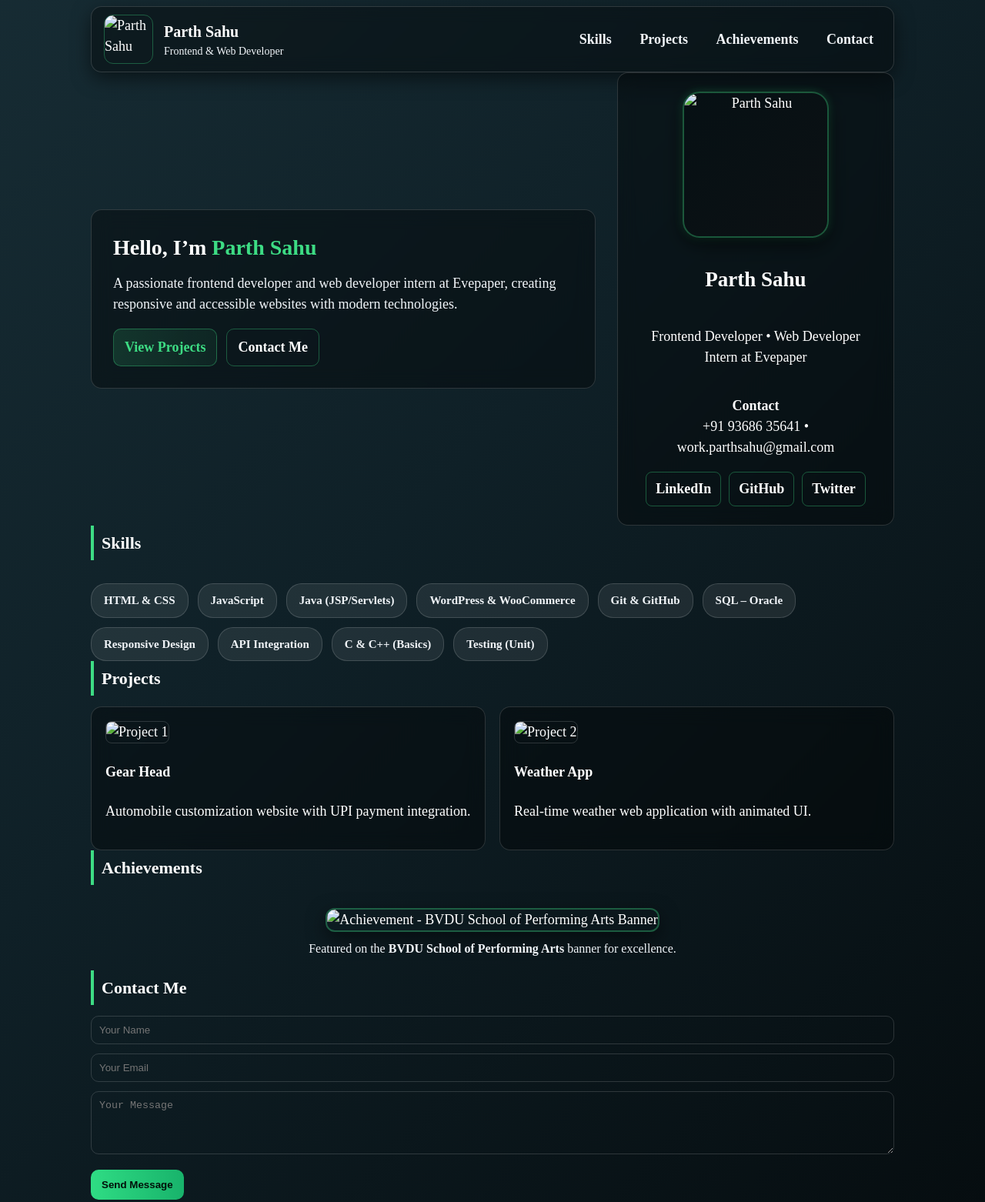
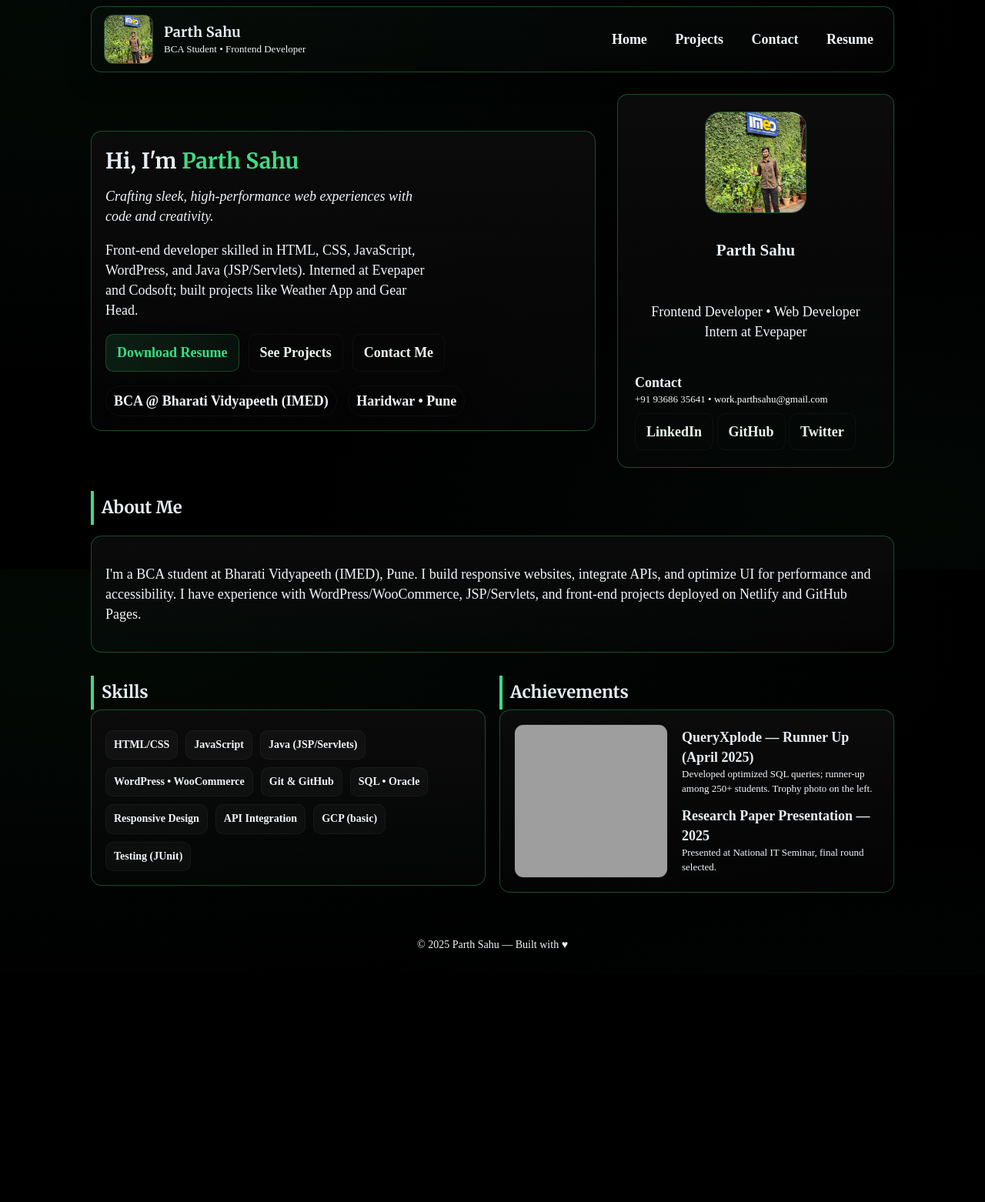
Before and after one commit to parth-sahuji/parth-portfolio, a website: page index.html in a window 1280 px wide. Shown: the part 60-1622 px from the top of the page at 77% size. After the commit the page ends 1326 px from the top, so only its background shows below. Drawn offline with Linux system fonts and the light colour scheme; grey boxes are pictures that could not be loaded.

Commit message:
Fixed image paths and organized into images/ folder

```diff
--- a/index.html
+++ b/index.html
@@ -1,122 +1,124 @@
-<!DOCTYPE html>
+<!doctype html>
 <html lang="en">
 <head>
-  <meta charset="UTF-8">
-  <meta name="viewport" content="width=device-width, initial-scale=1.0">
-  <title>Parth Sahu | Portfolio</title>
+  <meta charset="utf-8" />
+  <meta name="viewport" content="width=device-width,initial-scale=1" />
+  <title>Parth Sahu — Portfolio</title>
+  <meta name="description" content="Parth Sahu — Web Developer | BCA Student | Frontend Developer" />
+  <link href="https://fonts.googleapis.com/css2?family=Merriweather:wght@300;400;700&display=swap" rel="stylesheet">
   <link rel="stylesheet" href="styles.css">
 </head>
 <body>
   <div class="container">
-
-    <!-- ===== Navbar ===== -->
-    <header>
+    <header class="reveal">
       <div class="brand">
-        <div class="avatar">
-          <img src="images/profile.jpg" alt="Parth Sahu">
-        </div>
+        <div class="avatar"><img src="assets/profile.jpg" alt="Parth Sahu"></div>
         <div>
           <h1>Parth Sahu</h1>
-          <p>Frontend & Web Developer</p>
+          <p>BCA Student • Frontend Developer</p>
         </div>
       </div>
       <nav>
-        <a href="#skills">Skills</a>
-        <a href="#projects">Projects</a>
-        <a href="#achievements">Achievements</a>
-        <a href="#contact">Contact</a>
+        <a href="index.html">Home</a>
+        <a href="projects.html">Projects</a>
+        <a href="contact.html">Contact</a>
+        <a href="https://drive.google.com/file/d/1-7qFLZ5HQ_Cn3EhqAwYAF9TGGl60djtQ/view?usp=sharing" target="_blank">Resume</a>
       </nav>
     </header>
 
-    <!-- ===== Hero Section ===== -->
-    <section class="hero">
-      <div class="intro">
-        <h2>Hello, I’m <span class="title">Parth Sahu</span></h2>
-        <p>A passionate frontend developer and web developer intern at Evepaper, creating responsive and accessible websites with modern technologies.</p>
+    <main>
+      <section class="hero reveal">
+        <div class="intro card">
+          <h2>Hi, I'm <span class="title">Parth Sahu</span></h2>
+          <p><em>Crafting sleek, high-performance web experiences with code and creativity.</em></p>
+          <p class="muted">
+            Front-end developer skilled in HTML, CSS, JavaScript, WordPress, and Java (JSP/Servlets).
+            Interned at Evepaper and Codsoft; built projects like Weather App and Gear Head.
+          </p>
           <div class="cta">
-          <a href="#projects" class="btn primary">View Projects</a>
-          <a href="mailto:work.parthsahu@gmail.com" class="btn">Contact Me</a>
+            <a class="btn primary" href="https://drive.google.com/file/d/1-7qFLZ5HQ_Cn3EhqAwYAF9TGGl60djtQ/view?usp=sharing" target="_blank">Download Resume</a>
+            <a class="btn" href="projects.html">See Projects</a>
+            <a class="btn" href="contact.html">Contact Me</a>
+          </div>
+          <div style="margin-top:18px" class="muted">
+            <span class="chip">BCA @ Bharati Vidyapeeth (IMED)</span>
+            <span style="margin-left:10px" class="chip">Haridwar • Pune</span>
           </div>
         </div>
 
-      <!-- Profile Card -->
-      <div class="profile-card">
-        <div class="profile-photo">
-          <img src="images/profile.jpg" alt="Parth Sahu">
-        </div>
-        <h2>Parth Sahu</h2>
-        <p>Frontend Developer • Web Developer <br> Intern at Evepaper</p>
-        <div class="contact-info">
-          <p><strong>Contact</strong><br>
+        <aside class="card profile-card">
+          <div class="profile-photo"><img src="assets/profile.jpg" alt="Parth"></div>
+          <h3>Parth Sahu</h3>
+          <p class="muted">Frontend Developer • Web Developer Intern at Evepaper</p>
+          <div style="width:100%;margin-top:10px;text-align:left" class="muted small">
+            <strong>Contact</strong>
+            <div class="time">
               +91 93686 35641 •
               <a href="mailto:work.parthsahu@gmail.com">work.parthsahu@gmail.com</a>
+            </div>
+            <div style="margin-top:8px">
+              <a class="btn" href="https://www.linkedin.com/in/parth-sahu-ji" target="_blank">LinkedIn</a>
+              <a class="btn" href="https://github.com/parth-sahuji" target="_blank">GitHub</a>
+              <a class="btn" href="https://twitter.com/PARTH_SAHU_JI" target="_blank">Twitter</a>
+            </div>
+          </div>
+        </aside>
+      </section>
+
+      <section id="about" class="reveal">
+        <h3 class="section-title">About Me</h3>
+        <div class="card">
+          <p class="muted">
+            I'm a BCA student at Bharati Vidyapeeth (IMED), Pune. I build responsive websites, integrate APIs,
+            and optimize UI for performance and accessibility. I have experience with WordPress/WooCommerce,
+            JSP/Servlets, and front-end projects deployed on Netlify and GitHub Pages.
           </p>
         </div>
-        <div class="socials">
-          <a href="https://linkedin.com" target="_blank">LinkedIn</a>
-          <a href="https://github.com" target="_blank">GitHub</a>
-          <a href="https://twitter.com" target="_blank">Twitter</a>
+      </section>
+
+      <section id="skills" class="grid-2 reveal">
+        <div>
+          <h3 class="section-title">Skills</h3>
+          <div class="card">
+            <div class="skills-list">
+              <div class="skill">HTML/CSS</div>
+              <div class="skill">JavaScript</div>
+              <div class="skill">Java (JSP/Servlets)</div>
+              <div class="skill">WordPress • WooCommerce</div>
+              <div class="skill">Git & GitHub</div>
+              <div class="skill">SQL • Oracle</div>
+              <div class="skill">Responsive Design</div>
+              <div class="skill">API Integration</div>
+              <div class="skill">GCP (basic)</div>
+              <div class="skill">Testing (JUnit)</div>
+            </div>
+          </div>
+        </div>
+
+        <div>
+          <h3 class="section-title">Achievements</h3>
+          <div class="card featured-ach reveal">
+            <img src="assets/trophyImage.jpg" alt="Trophy image">
+            <div>
+              <strong>QueryXplode — Runner Up (April 2025)</strong>
+              <div class="muted time">Developed optimized SQL queries; runner-up among 250+ students. Trophy photo on the left.</div>
+              <div style="margin-top:12px">
+                <strong>Research Paper Presentation — 2025</strong>
+                <div class="muted time">Presented at National IT Seminar, final round selected.</div>
+              </div>
+            </div>
           </div>
         </div>
       </section>
 
-    <!-- ===== Skills Section ===== -->
-    <section id="skills">
-      <h3 class="section-title">Skills</h3>
-      <div class="skills">
-        <span class="skill">HTML & CSS</span>
-        <span class="skill">JavaScript</span>
-        <span class="skill">Java (JSP/Servlets)</span>
-        <span class="skill">WordPress & WooCommerce</span>
-        <span class="skill">Git & GitHub</span>
-        <span class="skill">SQL – Oracle</span>
-        <span class="skill">Responsive Design</span>
-        <span class="skill">API Integration</span>
-        <span class="skill">C & C++ (Basics)</span>
-        <span class="skill">Testing (Unit)</span>
+      <footer class="reveal">
+        <div class="muted">© <span id="yr"></span> Parth Sahu — Built with ♥</div>
+      </footer>
+    </main>
   </div>
-    </section>
 
-    <!-- ===== Projects Section ===== -->
-    <section id="projects">
-      <h3 class="section-title">Projects</h3>
-      <div class="projects">
-        <div class="project">
-          <img src="images/project1.jpg" alt="Project 1">
-          <h4>Gear Head</h4>
-          <p>Automobile customization website with UPI payment integration.</p>
-        </div>
-        <div class="project">
-          <img src="images/project2.jpg" alt="Project 2">
-          <h4>Weather App</h4>
-          <p>Real-time weather web application with animated UI.</p>
-        </div>
-      </div>
-    </section>
-
-    <!-- ===== Achievements Section ===== -->
-    <section id="achievements">
-      <h3 class="section-title">Achievements</h3>
-      <div class="achievement">
-        <img src="images/achievement1.jpg" alt="Achievement - BVDU School of Performing Arts Banner">
-        <p>Featured on the <strong>BVDU School of Performing Arts</strong> banner for excellence.</p>
-      </div>
-    </section>
-
-    <!-- ===== Contact Section ===== -->
-    <section id="contact">
-      <h3 class="section-title">Contact Me</h3>
-      <form>
-        <input type="text" placeholder="Your Name" required>
-        <input type="email" placeholder="Your Email" required>
-        <textarea rows="4" placeholder="Your Message"></textarea>
-        <button type="submit">Send Message</button>
-      </form>
-    </section>
-
-    <footer>
-      <p>© 2025 Parth Sahu. All rights reserved.</p>
-    </footer>
-  </div>
+  <button id="topbtn" class="topbtn" title="Back to top">↑</button>
+  <script src="script.js"></script>
+  <script defer src="/_vercel/insights/script.js"></script>
 </body>
 </html>
--- a/styles.css
+++ b/styles.css
@@ -1,217 +1,171 @@
-:root {
-  --bg: #000;
-  --card: #0b0b0b;
-  --muted: #9aa0a6;
-  --accent: #3ddc84;
-  --maxw: 1100px;
+:root{
+  --bg:#000;
+  --card:#0b0b0b;
+  --muted:#9aa0a6;
+  --accent:#3ddc84;
+  --glass: rgba(255,255,255,0.03);
+  --glass-border: rgba(255,255,255,0.04);
+  --maxw:1100px;
+}
+*{box-sizing:border-box}
+html,body{height:100%}
+body{
+  margin:0;
+  background: radial-gradient(1200px 500px at 10% 10%, rgba(61,220,132,0.04), transparent),
+              radial-gradient(800px 400px at 90% 90%, rgba(61,220,132,0.03), transparent),
+              var(--bg);
+  color:#e6eef3;
+  font-family: "Times New Roman", Times, serif;
+  -webkit-font-smoothing:antialiased;
+  -moz-osx-font-smoothing:grayscale;
+  line-height:1.45;
+  font-size:16px;
+}
+.container{max-width:var(--maxw);margin:40px auto;padding:28px;}
+header{display:flex;align-items:center;justify-content:space-between;gap:20px;padding:10px 16px;border-radius:14px;background: linear-gradient(180deg, rgba(255,255,255,0.02), rgba(255,255,255,0.01));border: 1px solid rgba(255,255,255,0.03);backdrop-filter: blur(6px);box-shadow: 0 6px 30px rgba(0,0,0,0.6);}
+.brand{display:flex;align-items:center;gap:14px;}
+.avatar{width:56px; height:56px;border-radius:12px;overflow:hidden;background:#0b0b0b;border:1px solid var(--glass-border);display:flex;align-items:center;justify-content:center;}
+.avatar img{width:100%;height:100%;object-fit:cover;display:block;}
+.brand h1{margin:0;font-size:18px;letter-spacing:0.2px;font-family:'Merriweather', serif;}
+.brand p{margin:0;font-size:13px;color:#f1f5f9}
+nav a{color:#f1f5f9; text-decoration:none; font-weight:600; margin-left:12px;padding:8px 10px; border-radius:8px; transition:all .25s ease;}
+nav a:hover{color:#fff; background:rgba(255,255,255,0.03); transform:translateY(-2px)}
+main{margin-top:28px; display:grid; gap:30px}
+/* Hero */
+.hero{display:grid;grid-template-columns:1fr 360px;gap:28px;align-items:center;}
+.intro{background: linear-gradient(180deg, rgba(255,255,255,0.01), transparent);padding:28px;border-radius:14px;border:1px solid var(--glass-border);}
+.intro h2{margin:0;font-size:28px;font-family:'Merriweather', serif;}
+.intro .title{color:var(--accent);font-weight:700;margin-top:6px}
+.intro p{color:#f1f5f9;margin-top:12px;max-width:68%}
+.cta{margin-top:16px;display:flex;gap:12px;flex-wrap:wrap;}
+.btn{background:transparent;border:1px solid var(--glass-border);padding:10px 14px;border-radius:10px;color:#eaf6ec;font-weight:700;text-decoration:none;display:inline-flex;gap:10px;align-items:center;transition:all .18s ease;}
+.btn.primary{background: linear-gradient(90deg, rgba(61,220,132,0.12), rgba(61,220,132,0.06));border: 1px solid rgba(61,220,132,0.25);color:var(--accent);box-shadow: 0 8px 30px rgba(61,220,132,0.03);}
+.card{background:linear-gradient(180deg,var(--card), rgba(255,255,255,0.01));border-radius:14px;padding:18px;border:1px solid var(--glass-border);}
+.profile-card{display:flex;flex-direction:column;gap:12px;align-items:center;text-align:center;padding:22px;}
+.profile-photo{width:120px;height:120px;border-radius:20px;background:linear-gradient(135deg,#061014,#0c1114);border:1px solid var(--glass-border);display:flex;align-items:center;justify-content:center;font-size:36px;color:#accent;overflow:hidden;}
+.profile-photo img{width:100%;height:100%;object-fit:cover;display:block;}
+section{display:grid;gap:14px}
+h3.section-title{font-size:22px;margin:0;padding:6px 10px;border-left:4px solid var(--accent);display:inline-block;font-family:'Merriweather', serif}
+.grid-2{display:grid;grid-template-columns:1fr 1fr;gap:18px}
+.skills-list{display:flex;flex-wrap:wrap;gap:10px;margin-top:8px}
+.skill{background:var(--glass);border-radius:10px;padding:8px 10px;border:1px solid var(--glass-border);font-weight:600;color:#f1f5f9;font-size:14px}
+.projects{display:grid;grid-template-columns:repeat(2,1fr);gap:18px}
+.project{border-radius:12px;padding:14px;background:linear-gradient(180deg, rgba(255,255,255,0.01), transparent);border:1px solid var(--glass-border);display:flex;flex-direction:column;gap:10px;min-height:160px;transition:transform .25s cubic-bezier(.2,.9,.3,1), box-shadow .25s;}
+.project:hover{transform:translateY(-8px);box-shadow:0 18px 40px rgba(0,0,0,0.6)}
+.project img{width:100%;height:120px;object-fit:cover;border-radius:8px;border:1px solid rgba(255,255,255,0.02)}
+.timeline{display:flex;flex-direction:column;gap:12px}
+.work{padding:12px;border-radius:10px;background:var(--glass-2);border:1px solid rgba(255,255,255,0.02)}
+.time{color:#f1f5f9;font-size:13px}
+.contact-grid{display:grid;grid-template-columns:1fr 320px;gap:18px}
+form input, form textarea{width:100%;padding:10px;border-radius:10px;background:transparent;border:1px solid var(--glass-border);color:#e6eef3;outline:none;margin-bottom:12px;resize:vertical;}
+form button{padding:12px 14px;border-radius:10px;border:0;background:linear-gradient(90deg,#2fdc84,#18b36b);color:#02110a;font-weight:800;cursor:pointer}
+footer{margin-top:28px;text-align:center;color:#f1f5f9;font-size:14px}
+@media(max-width:980px){
+  .hero{grid-template-columns:1fr}
+  .projects{grid-template-columns:1fr}
+  .contact-grid{grid-template-columns:1fr}
+  .grid-2{grid-template-columns:1fr}
+}
+/* Animations */
+.reveal{opacity:0;transform: translateY(18px);transition: all 0.7s cubic-bezier(.2,.9,.3,1);will-change:transform,opacity;}
+.reveal.active{opacity:1; transform:none;}
+.muted{color:#f1f5f9}
+.chip{display:inline-block;padding:6px 10px;border-radius:999px;border:1px solid var(--glass-border);font-weight:700}
+.socials{display:flex;gap:10px;justify-content:center}
+.socials a{color:#f1f5f9;text-decoration:none;font-weight:700;padding:8px;border-radius:8px}
+.topbtn{position:fixed;right:20px;bottom:22px;background:linear-gradient(90deg,#2fdc84,#18b36b);border:none;padding:12px;border-radius:12px;cursor:pointer;display:none;box-shadow:0 10px 30px rgba(0,0,0,0.6)}
+.featured-ach{display:grid;grid-template-columns:200px 1fr;gap:18px;align-items:center}
+.featured-ach img{width:200px;height:200px;object-fit:cover;border-radius:12px;border:1px solid var(--glass-border)}
+.project.enlarged img{height:180px}
+.project.enlarged:hover img{box-shadow:0 0 20px rgba(61,220,132,0.6)}
+
+/* ===== Custom Updates ===== */
+
+/* Bigger base text */
+body { font-size: 18px; }
+
+/* Borders more visible */
+header, .card, .project, form input, form textarea, .avatar, .profile-photo {
+  border: 1.2px solid rgba(61,220,132,0.32);
 }
 
-/* ===== Global ===== */
-* { box-sizing: border-box; }
-html, body { height: 100%; margin: 0; }
+/* Avatar & Profile photo */
+.avatar { width: 64px; height: 64px; }
+.profile-photo { width: 132px; height: 132px; }
 
-/* Animated gradient background */
-body {
-  font-family: "Times New Roman", Times, serif;
-  line-height: 1.5;
-  font-size: 18px;
-  color: #ffffff;
-  background: linear-gradient(-45deg, #000000, #0f2027, #203a43, #2c5364);
-  background-size: 400% 400%;
-  animation: gradientBG 20s ease infinite;
-}
-@keyframes gradientBG {
-  0% { background-position: 0% 50%; }
-  50% { background-position: 100% 50%; }
-  100% { background-position: 0% 50%; }
+/* Project images */
+.project img { height: 130px; }
+.project.enlarged img { height: 160px; }
+
+/* Buttons & links hover */
+.btn, nav a, .socials a { transition: all 0.25s ease; }
+.btn:hover, nav a:hover, .socials a:hover {
+  transform: translateY(-2px) scale(1.03);
+  box-shadow: 0 0 10px rgba(61,220,132,0.45);
+  color: var(--accent);
 }
 
-.container { max-width: var(--maxw); margin: 40px auto; padding: 28px; }
-
-/* ===== Header (Navbar) ===== */
-header {
-  display: flex; align-items: center; justify-content: space-between;
-  gap: 20px; padding: 10px 16px;
-  border-radius: 14px;
-  background: rgba(0, 0, 0, 0.35);
-  border: 1px solid rgba(255, 255, 255, 0.15);
-  backdrop-filter: blur(10px);
-  -webkit-backdrop-filter: blur(10px);
-  box-shadow: 0 8px 24px rgba(0,0,0,0.5);
+/* Add border to socials (LinkedIn/GitHub/Twitter) */
+.socials a {
+  border: 1.2px solid rgba(61,220,132,0.35);
+  padding: 8px 12px;
+}
+.socials a:hover {
+  background: rgba(61,220,132,0.1);
+  box-shadow: 0 0 10px rgba(61,220,132,0.45);
 }
 
-.brand { display: flex; align-items: center; gap: 14px; }
-.avatar {
-  width: 64px; height: 64px; border-radius: 12px; overflow: hidden;
-  border: 1.5px solid rgba(61,220,132,0.35);
+/* Cards/projects hover */
+.card:hover, .project:hover {
+  transform: translateY(-6px) scale(1.015);
+  box-shadow: 0 12px 28px rgba(0,0,0,0.55), 0 0 12px rgba(61,220,132,0.30);
 }
-.avatar img { width: 100%; height: 100%; object-fit: cover; display: block; }
-.brand h1 { margin: 0; font-size: 20px; font-family:'Merriweather', serif; }
-.brand p { margin: 0; font-size: 14px; color: #f1f5f9; }
 
-nav a {
-  color: #f1f5f9; text-decoration: none; font-weight: 600;
-  margin-left: 12px; padding: 8px 10px; border-radius: 8px;
-  transition: all 0.25s ease; position: relative;
+/* Profile photo hover */
+.profile-photo img { transition: transform 0.35s ease; }
+.profile-photo:hover img { transform: scale(1.06); }
+
+/* Headings hover */
+h1:hover, h2:hover, h3:hover {
+  color: var(--accent);
+  text-shadow: 0 0 6px rgba(61,220,132,0.45);
 }
-nav a:hover { color: var(--accent); transform: translateY(-2px); }
+
+/* Skills hover */
+.skill:hover {
+  transform: scale(1.1);
+  background: rgba(61,220,132,0.15);
+  box-shadow: 0 0 10px rgba(61,220,132,0.4);
+}
+
+/* Nav underline effect */
+nav a { position: relative; }
 nav a::after {
-  content: ""; position: absolute; left: 0; bottom: -2px;
-  width: 0; height: 2px; background: var(--accent);
+  content: "";
+  position: absolute;
+  left: 0;
+  bottom: -2px;
+  width: 0;
+  height: 2px;
+  background: var(--accent);
   transition: width 0.3s ease;
 }
 nav a:hover::after { width: 100%; }
 
-/* ===== Hero Section ===== */
-.hero { display: grid; grid-template-columns: 1fr 360px; gap: 28px; align-items: center; }
-.intro {
-  padding: 28px; border-radius: 14px;
-  background: rgba(0,0,0,0.35); border: 1px solid rgba(255,255,255,0.15);
-  backdrop-filter: blur(12px); -webkit-backdrop-filter: blur(12px);
+/* Email link white */
+a[href^="mailto"] {
+  color: #fff;
+  text-decoration: none;
 }
-.intro h2 { margin: 0; font-size: 28px; font-family:'Merriweather', serif; }
-.intro .title { color: var(--accent); font-weight: 700; margin-top: 6px; }
-.intro p { margin-top: 12px; color: #f1f5f9; }
-
-/* CTA Buttons */
-.cta { margin-top: 16px; display: flex; gap: 12px; flex-wrap: wrap; }
-.btn {
-  background: transparent; border: 1px solid rgba(61,220,132,0.35);
-  padding: 10px 14px; border-radius: 10px; color: #ffffff;
-  font-weight: 700; text-decoration: none; display: inline-flex; gap: 10px;
-  transition: all 0.25s ease;
-}
-.btn.primary {
-  background: linear-gradient(90deg, rgba(61,220,132,0.15), rgba(61,220,132,0.07));
-  color: var(--accent);
-}
-.btn:hover {
-  transform: scale(1.05);
-  box-shadow: 0 0 12px rgba(61,220,132,0.45);
+a[href^="mailto"]:hover {
+  text-decoration: underline;
   color: var(--accent);
 }
 
-/* ===== Profile Card ===== */
-.profile-card {
-  display: flex; flex-direction: column; align-items: center; text-align: center;
-  padding: 24px; border-radius: 14px;
-  background: rgba(0,0,0,0.35); border: 1px solid rgba(255,255,255,0.15);
-  backdrop-filter: blur(12px); -webkit-backdrop-filter: blur(12px);
+/* Mobile tweaks */
+@media (max-width: 980px) {
+  .avatar { width: 56px; height: 56px; }
+  .profile-photo { width: 120px; height: 120px; }
+  .project img { height: 120px; }
+  .project.enlarged img { height: 140px; }
 }
-.profile-photo {
-  width: 190px; height: 190px; border-radius: 22px;
-  background: linear-gradient(135deg, #061014, #0c1114);
-  border: 2px solid rgba(61,220,132,0.35);
-  display: flex; align-items: center; justify-content: center;
-  overflow: hidden; margin-bottom: 12px;
-  box-shadow: 0 8px 24px rgba(0,0,0,0.6), 0 0 12px rgba(61,220,132,0.25);
-  transition: transform 0.4s ease, box-shadow 0.4s ease;
-}
-.profile-photo img { width: 100%; height: 100%; object-fit: cover; transition: transform 0.4s ease; }
-.profile-photo:hover { transform: scale(1.05); box-shadow: 0 12px 32px rgba(0,0,0,0.7), 0 0 16px rgba(61,220,132,0.45); }
-.profile-photo:hover img { transform: scale(1.08); }
-
-/* ===== Sections & Cards ===== */
-section { display: grid; gap: 14px; }
-h3.section-title {
-  font-size: 22px; margin: 0; padding: 6px 10px;
-  border-left: 4px solid var(--accent); font-family:'Merriweather', serif;
-}
-.card, .project, .work {
-  border-radius: 14px; padding: 18px;
-  background: rgba(0,0,0,0.35); border: 1px solid rgba(255,255,255,0.15);
-  backdrop-filter: blur(12px); -webkit-backdrop-filter: blur(12px);
-  transition: transform 0.3s ease, box-shadow 0.3s ease;
-}
-.card:hover, .project:hover, .work:hover {
-  transform: translateY(-6px) scale(1.02);
-  box-shadow: 0 12px 28px rgba(0,0,0,0.55), 0 0 14px rgba(61,220,132,0.35);
-}
-
-/* ===== Skills ===== */
-.skills {
-  display: flex;
-  flex-wrap: wrap;
-  gap: 12px;
-  margin-top: 16px;
-}
-.skill {
-  padding: 10px 16px;
-  border-radius: 20px;
-  background: rgba(255, 255, 255, 0.08);
-  border: 1px solid rgba(255, 255, 255, 0.15);
-  font-weight: 600;
-  color: #f1f5f9;
-  font-size: 15px;
-  transition: all 0.3s ease;
-}
-.skill:hover {
-  background: rgba(61, 220, 132, 0.15);
-  color: var(--accent);
-  transform: scale(1.08);
-  box-shadow: 0 0 12px rgba(61, 220, 132, 0.4);
-}
-
-/* ===== Projects ===== */
-.projects { display: grid; grid-template-columns: repeat(2,1fr); gap: 18px; }
-.project img {
-  width: 100%; height: 130px; object-fit: cover; border-radius: 8px;
-  border: 1px solid rgba(255,255,255,0.15);
-  transition: transform 0.3s ease;
-}
-.project:hover img { transform: scale(1.05); }
-
-/* ===== Achievements ===== */
-.achievement { margin-top: 16px; text-align: center; }
-.achievement img {
-  max-width: 100%;
-  max-height: 350px;
-  object-fit: cover;
-  border-radius: 12px;
-  border: 2px solid rgba(61,220,132,0.35);
-  box-shadow: 0 8px 24px rgba(0,0,0,0.5);
-  transition: transform 0.3s ease;
-}
-.achievement img:hover { transform: scale(1.05); }
-.achievement p { margin-top: 10px; font-size: 16px; color: #f1f5f9; }
-
-/* ===== Socials ===== */
-.socials { display: flex; gap: 10px; justify-content: center; }
-.socials a {
-  color: #fff; text-decoration: none; font-weight: 700;
-  padding: 8px 12px; border-radius: 8px;
-  border: 1.2px solid rgba(61,220,132,0.35);
-  transition: all 0.25s ease;
-}
-.socials a:hover {
-  background: rgba(61,220,132,0.1);
-  box-shadow: 0 0 10px rgba(61,220,132,0.45);
-  color: var(--accent);
-}
-
-/* ===== Contact form ===== */
-form input, form textarea {
-  width: 100%; padding: 10px; border-radius: 10px;
-  background: transparent; border: 1px solid rgba(255,255,255,0.15);
-  color: #e6eef3; margin-bottom: 12px; resize: vertical;
-}
-form button {
-  padding: 12px 14px; border-radius: 10px; border: 0;
-  background: linear-gradient(90deg,#2fdc84,#18b36b);
-  color: #02110a; font-weight: 800; cursor: pointer;
-}
-
-/* Email link white */
-a[href^="mailto"] { color: #fff; text-decoration: none; }
-a[href^="mailto"]:hover { text-decoration: underline; color: var(--accent); }
-
-/* ===== Footer ===== */
-footer { margin-top: 28px; text-align: center; color: #f1f5f9; font-size: 14px; }
-
-/* ===== Responsive ===== */
-@media(max-width:980px) {
-  .hero { grid-template-columns:1fr; }
-  .projects { grid-template-columns:1fr; }
-  .avatar { width: 56px; height: 56px; }
-  .profile-photo { width: 150px; height: 150px; }
-}
```
Also changed, not shown: contact.html (+22 -35 lines), projects.html (+25 -26 lines). Lines whose indentation alone changed are shown as unchanged.
